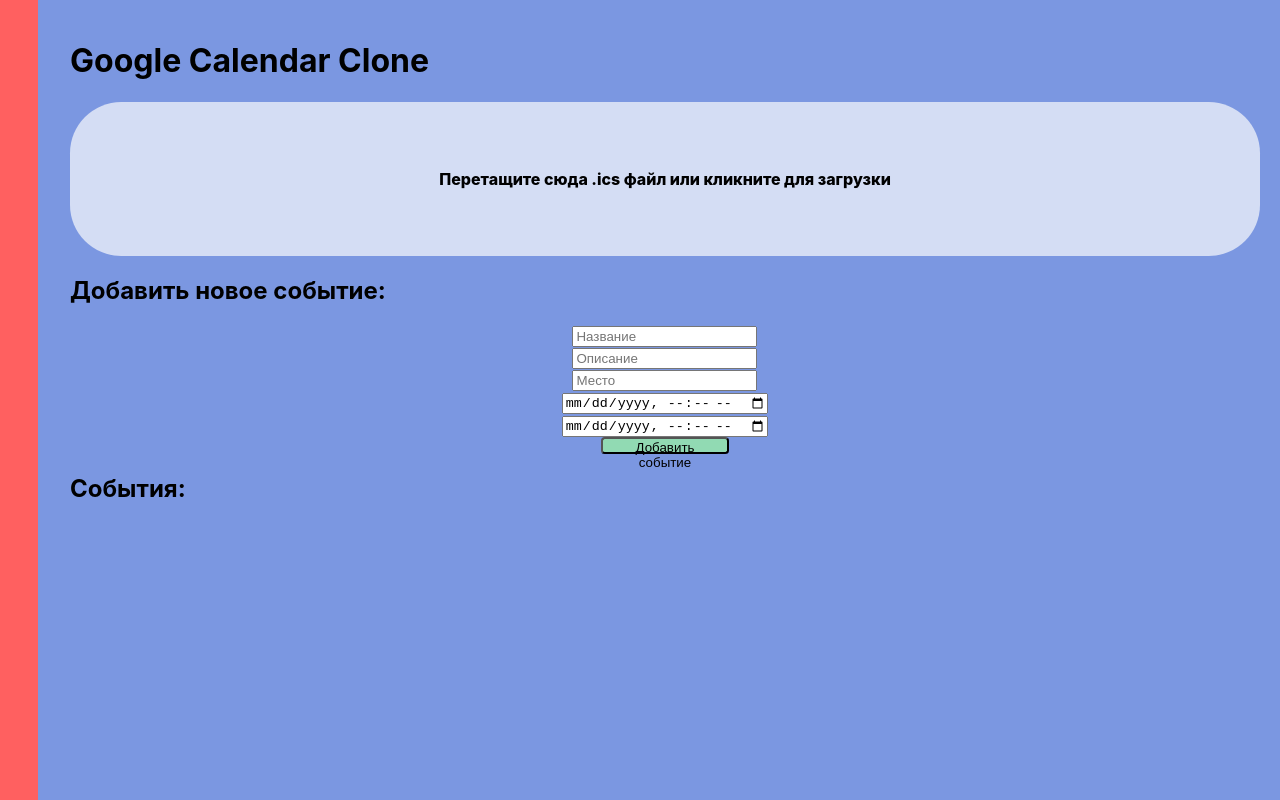
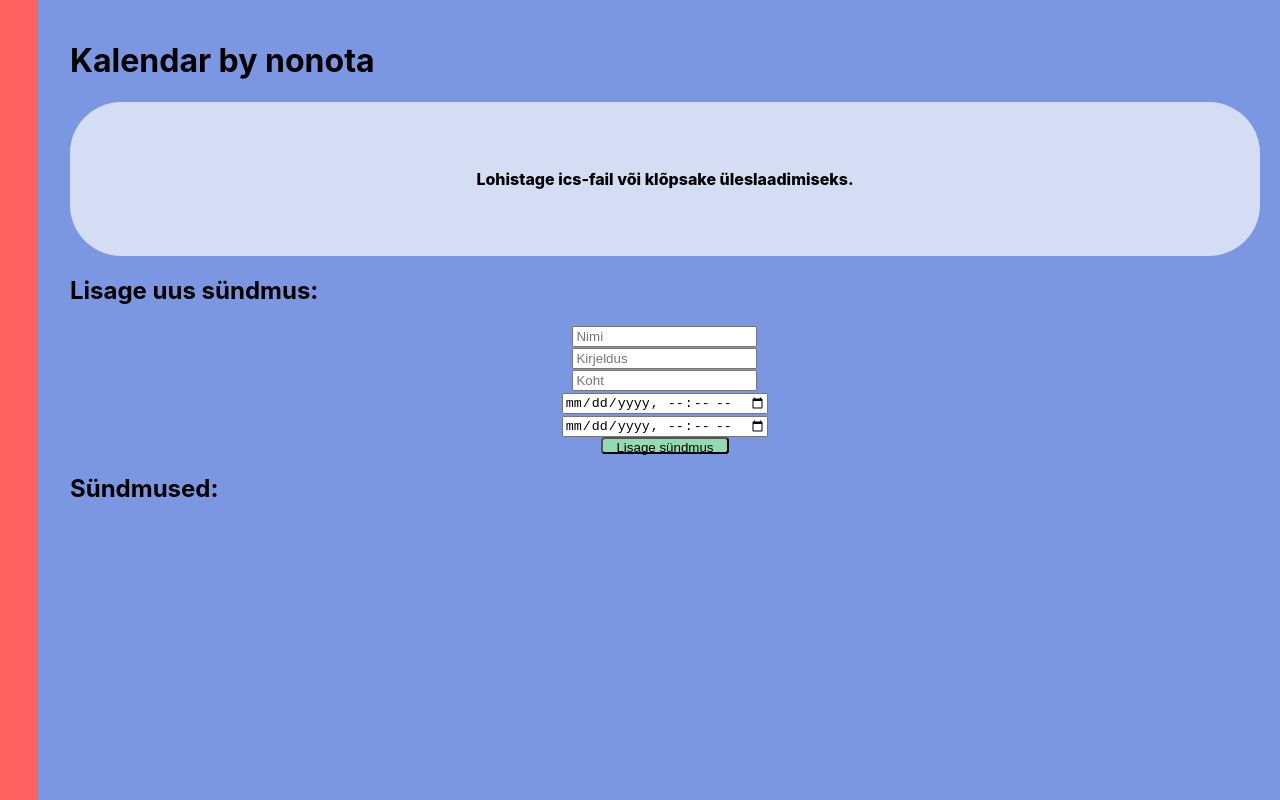
Before and after one commit to krosta12/kalendar, a React (Create React App) app: page / in a window 1280 px wide. Built offline with nearby package versions, Linux system fonts and the light colour scheme.

Commit message:
translate

```diff
--- a/src/App.jsx
+++ b/src/App.jsx
@@ -113,7 +113,7 @@
     const { title, description, location, start, end } = newEvent;
     if (!title || !start || !end) {
       alert(
-        "Пожалуйста, заполните обязательные поля: название, дату начала и дату окончания"
+        "Palun täitke nõutud väljad: pealkiri, alguskuupäev ja lõppkuupäev"
       );
       return;
     }
--- a/src/common/Card.jsx
+++ b/src/common/Card.jsx
@@ -27,22 +27,22 @@
 
         {event.location && (
           <p>
-            <h3>Место:</h3> {event.location}
+            <h3>Koht:</h3> {event.location}
           </p>
         )}
 
         <p>
-          <h3>Дата начала:</h3> {new Date(event.start).toLocaleString()}, Дата
-          окончания: {new Date(event.end).toLocaleString()}
+          <h3>alguskuupäev:</h3> {new Date(event.start).toLocaleString()},
+          lõpetamine: {new Date(event.end).toLocaleString()}
         </p>
         <div className="ButtonHandler">
           <Button
-            text={event.isChecked ? "Убрать значение" : "Добавить значение"}
+            text={event.isChecked ? "Eemalda väärtus" : "Lisa väärtust"}
             onClick={handleButtonClick}
           />
           <Button
             className="deleteButton"
-            text="Удалить"
+            text="Kustuta"
             onClick={handleDelete}
           />
         </div>
--- a/src/components/MainPage.jsx
+++ b/src/components/MainPage.jsx
@@ -9,14 +9,14 @@
     <div style={{ display: "flex", height: "100vh" }}>
       <ProgressBar events={props.events} />
       <div style={{ marginLeft: "50px", padding: "20px", flex: 1 }}>
-        <h1>Google Calendar Clone</h1>
+        <h1>Kalendar by nonota</h1>
 
         <div {...props.getRootProps({ className: "dropzone" })}>
           <input {...props.getInputProps()} />
-          <p>Перетащите сюда .ics файл или кликните для загрузки</p>
+          <p>Lohistage ics-fail või klõpsake üleslaadimiseks.</p>
         </div>
 
-        <h2>Добавить новое событие:</h2>
+        <h2>Lisage uus sündmus:</h2>
         <div className="eventCreatingBox">
           <div className="postEvent">
             <Input
@@ -24,26 +24,26 @@
               onChange={props.handleChange}
               type="text"
               name="title"
-              placeholder="Название"
+              placeholder="Nimi"
             />
             <Input
               type="text"
               name="description"
-              placeholder="Описание"
+              placeholder="Kirjeldus"
               value={props.newEvent.description}
               onChange={props.handleChange}
             />
             <Input
               type="text"
               name="location"
-              placeholder="Место"
+              placeholder="Koht"
               value={props.newEvent.location}
               onChange={props.handleChange}
             />
             <Input
               type="datetime-local"
               name="start"
-              placeholder="Дата начала"
+              placeholder="alguskuupäev"
               value={props.newEvent.start}
               onChange={props.handleChange}
               min={new Date().toISOString().slice(0, 16)}
@@ -51,17 +51,17 @@
             <Input
               type="datetime-local"
               name="end"
-              placeholder="Дата окончания"
+              placeholder="Lõppkuupäev"
               value={props.newEvent.end}
               onChange={props.handleChange}
               min={props.newEvent.start}
             />
 
-            <Button onClick={props.handleAddEvent} text="Добавить событие" />
+            <Button onClick={props.handleAddEvent} text="Lisage sündmus" />
           </div>
         </div>
 
-        <h2>События:</h2>
+        <h2>Sündmused:</h2>
         <ul>
           {props.events.map((event) => (
             <Card
```
